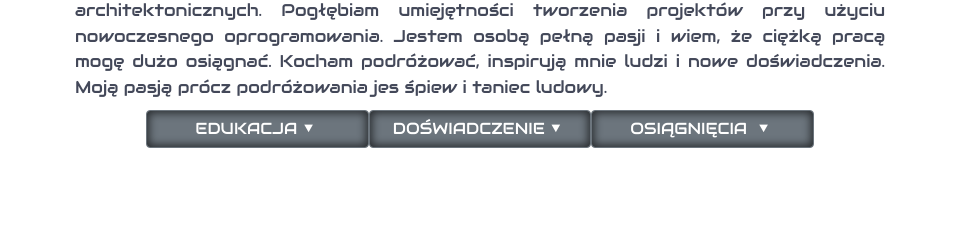
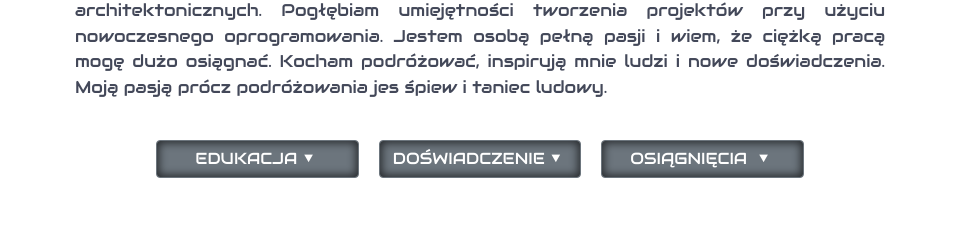
Before and after one commit to kpietraszkoGit/architektmazgaj.github.io, a plain HTML site: page index.html in a window 1280 px wide. Shown: the part 1306-1552 px from the top of the page, 0-970 px from the left. Drawn offline with nearby package versions, Linux system fonts and the light colour scheme; grey boxes are pictures that could not be loaded.

```diff
--- a/main.css
+++ b/main.css
@@ -82,7 +82,7 @@
 	-webkit-box-shadow: inset 0px 0px 8px 2px rgba(0,0,0,0.64);
 	-moz-box-shadow: inset 0px 0px 8px 2px rgba(0,0,0,0.64);
 	box-shadow: inset 0px 0px 8px 2px rgba(0,0,0,0.64);
-	/*margin: 30px 10px 1px 10px;*/
+	margin: 30px 10px 1px 10px;
 	width: 100%;
 }
 
```
Also changed, not shown: 5 other files.
